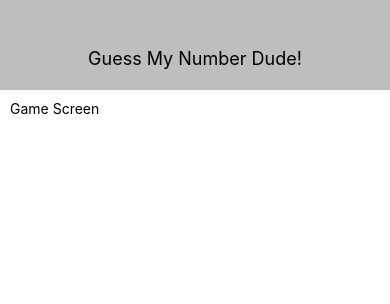
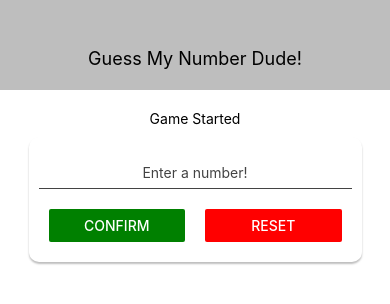
Before and after one commit to MeLean/GuessMyNumber, a React Native app: screen / in a window 390 px wide. Shown: the top 304 px of the page. Built offline with nearby package versions, Linux system fonts and the light colour scheme.

Commit message:
Customizing input done

```diff
--- a/App.js
+++ b/App.js
@@ -1,12 +1,12 @@
 import React from "react";
 import { StyleSheet, View } from "react-native";
-import Header from "./components/Header";
+import CustomViewHeader from "./components/CustomViewHeader";
 import StartGameScreen from "./components/screens/StartGameScreen";
 
 export default function App() {
   return (
     <View style={styles.screen}>
-      <Header title="Guess My Number Dude!" />
+      <CustomViewHeader title="Guess My Number Dude!" />
       <StartGameScreen />
     </View>
   );
--- /dev/null
+++ b/components/CustomViewCard.js
@@ -0,0 +1,28 @@
+import React from "react";
+import { View, StyleSheet } from "react-native";
+
+const CustomViewCard = props => {
+  return (
+    <View {...props} style={{ ...styles.defStyle, ...props.style }}>
+      {props.children}
+    </View>
+  );
+};
+
+const styles = StyleSheet.create({
+  defStyle: {
+    width: "80%",
+    alignContent: "center",
+    padding: 10,
+    alignContent: "center",
+    shadowColor: "black",
+    shadowOffset: { width: 0, height: 2 },
+    shadowOpacity: 0.26,
+    shadowRadius: 2,
+    elevation: 8,
+    borderRadius: 10,
+    backgroundColor: "white"
+  }
+});
+
+export default CustomViewCard;
--- a/components/Header.js
+++ b/components/CustomViewHeader.js
@@ -1,7 +1,8 @@
 import React from "react";
 import { StyleSheet, Text, View } from "react-native";
+import colors from "../constants/colors";
 
-const Header = props => {
+const CustomViewHeader = props => {
   return (
     <View style={styles.header}>
       <Text style={styles.title}>{props.title}</Text>
@@ -13,7 +14,7 @@ const styles = StyleSheet.create({
   header: {
     width: "100%",
     height: 90,
-    backgroundColor: "#bebebe",
+    backgroundColor: colors.primary,
     alignItems: "center",
     justifyContent: "center",
     paddingTop: 26
@@ -24,4 +25,4 @@ const styles = StyleSheet.create({
   }
 });
 
-export default Header;
+export default CustomViewHeader;
--- /dev/null
+++ b/components/CustomViewInput.js
@@ -0,0 +1,21 @@
+import React from "react";
+import { TextInput, StyleSheet } from "react-native";
+
+const CustomViewInput = props => {
+  return (
+    <TextInput {...props} style={{ ...styles.defStyle, ...props.style }} />
+  );
+};
+
+const styles = StyleSheet.create({
+  defStyle: {
+    height: 32,
+    borderBottomWidth: 1,
+    borderBottomColor: "black",
+    marginVertical: 10,
+    textAlign: "center",
+    textAlignVertical: "center"
+  }
+});
+
+export default CustomViewInput;
--- a/components/screens/StartGameScreen.js
+++ b/components/screens/StartGameScreen.js
@@ -1,10 +1,54 @@
-import React from "react";
-import { View, Text, StyleSheet } from "react-native";
+import React, { useState } from "react";
+import { View, Text, StyleSheet, Button, Keyboard } from "react-native";
+import CustomViewCard from "../CustomViewCard";
+import colors from "../../constants/colors";
+import CustomViewInput from "../CustomViewInput";
 
 const StartGameScreen = props => {
+  const [enteredNum, setEnteredNum] = useState("");
+
+  const enteredNumHandler = inputNum => {
+    setEnteredNum(inputNum.replace(/[^0-9]/g, ""));
+  };
+
   return (
     <View style={styles.screen}>
-      <Text>Game Screen</Text>
+      <Text style={styles.title}>Game Started</Text>
+      <CustomViewCard style={styles.inputArea}>
+        <CustomViewInput
+          style={{ borderBottomColor: colors.placeholder }}
+          placeholderTextColor={colors.placeholder}
+          placeholder="Enter a number!"
+          keyboardType="number-pad"
+          maxLength={3}
+          maxLines={1}
+          onChangeText={enteredNumHandler}
+          value={enteredNum}
+        />
+        <View style={styles.buttonArea}>
+          <View style={styles.button}>
+            <Button
+              style={styles.button}
+              title="Confirm"
+              color="green"
+              onPress={() => {
+                //TODO send value
+                Keyboard.dismiss();
+                setEnteredNum("");
+              }}
+            />
+          </View>
+          <View style={styles.button}>
+            <Button
+              title="Reset"
+              color="red"
+              onPress={() => {
+                setEnteredNum("");
+              }}
+            />
+          </View>
+        </View>
+      </CustomViewCard>
     </View>
   );
 };
@@ -13,9 +57,24 @@ const styles = StyleSheet.create({
   screen: {
     flex: 1,
     padding: 10,
-    alignContent: "flex-start",
-    alignItems: "flex-start"
-  }
+    alignContent: "center",
+    alignItems: "center"
+  },
+  title: {
+    width: "100%",
+    textAlign: "center",
+    marginVertical: 10
+  },
+  buttonArea: {
+    flexDirection: "row",
+    alignContent: "center",
+    alignItems: "center"
+  },
+  button: {
+    flex: 1,
+    padding: 10
+  },
+  inputArea: { width: "90%" }
 });
 
 export default StartGameScreen;
--- /dev/null
+++ b/constants/colors.js
@@ -0,0 +1,6 @@
+export default {
+  primary: "#bebebe",
+  accent: "#caca11",
+  secondary: "#f1f",
+  placeholder: "#434343"
+};
```
